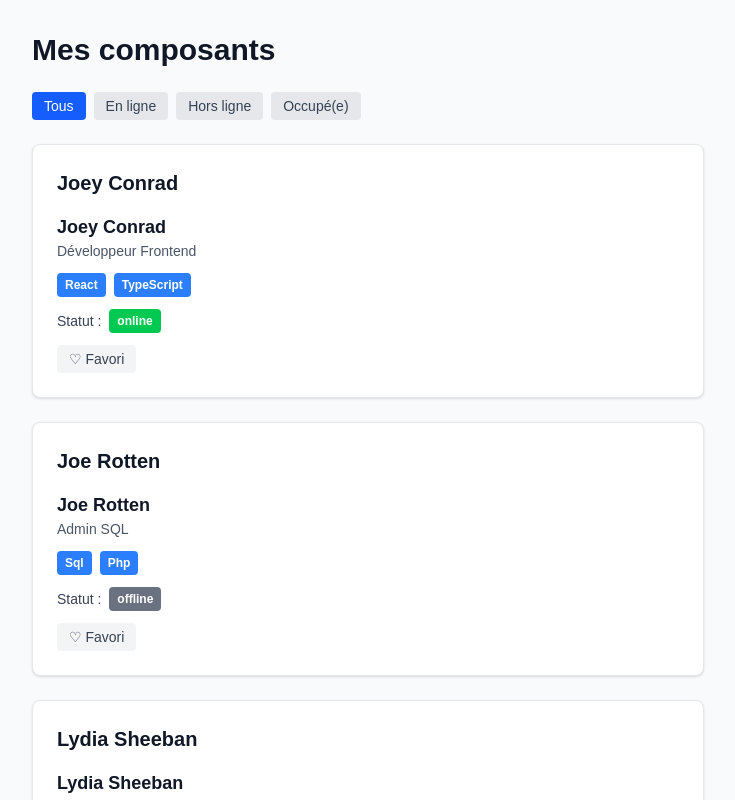
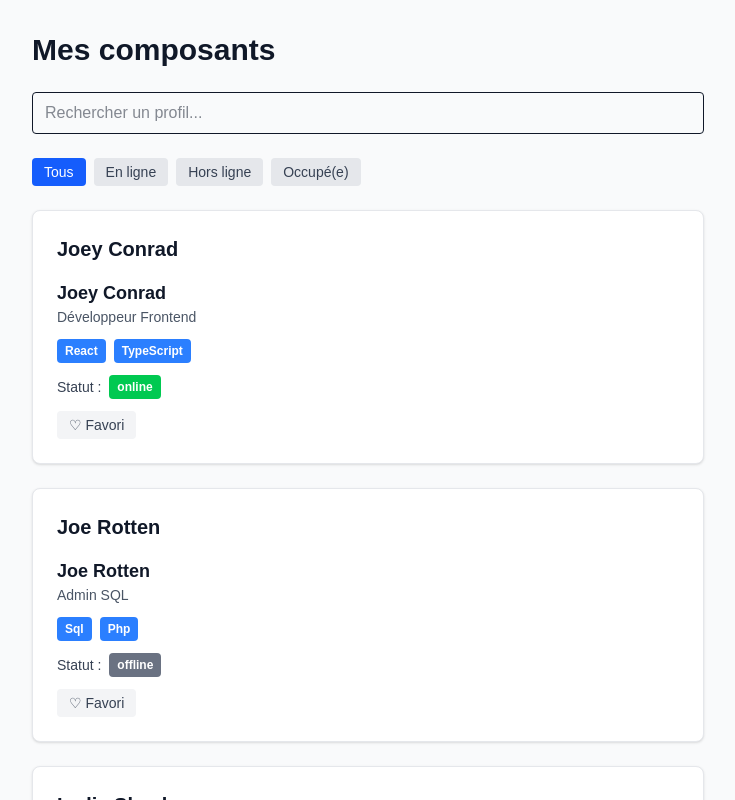
Before and after one commit to TanghyNguyen/formation-fullstack, a Next.js app in the folder semaine-01-react-bases/: page / in a window 1280 px wide. Shown: the top 800 px of the page, without its empty margins (272-1007 px from the left). Built offline with nearby package versions, Linux system fonts and the light colour scheme.

Commit message:
feat(week-01): add status filter to profile list

```diff
--- a/semaine-01-react-bases/app/page.tsx
+++ b/semaine-01-react-bases/app/page.tsx
@@ -44,14 +44,29 @@ export default function Home() {
     },
   ];
   const [currentStatus, setCurrentStatus] = useState<UserStatus | "all">("all");
+  const [searchQuery, setSearchQuery] = useState("");
   const filteredProfiles = profiles.filter((profile) => {
-    if (currentStatus === "all") return true;
-    return profile.status === currentStatus;
+    const nameMatches = profile.name
+      .toLowerCase()
+      .includes(searchQuery.toLowerCase());
+    const statusMatches =
+      currentStatus === "all" || profile.status === currentStatus;
+    return nameMatches && statusMatches;
   });
+
   return (
     <main className="min-h-screen p-8 bg-gray-50 text-gray-900">
       <div className="max-w-2xl mx-auto space-y-6">
         <h1 className="text-3xl font-bold">Mes composants</h1>
+        <input
+          type="text"
+          placeholder="Rechercher un profil..."
+          value={searchQuery}
+          onChange={(event: React.ChangeEvent<HTMLInputElement>) =>
+            setSearchQuery(event.target.value)
+          }
+          className="border rounded px-3 py-2 w-full"
+        />
         <div className="flex items-center gap-2">
           <button
             onClick={() => setCurrentStatus("all")}
```
